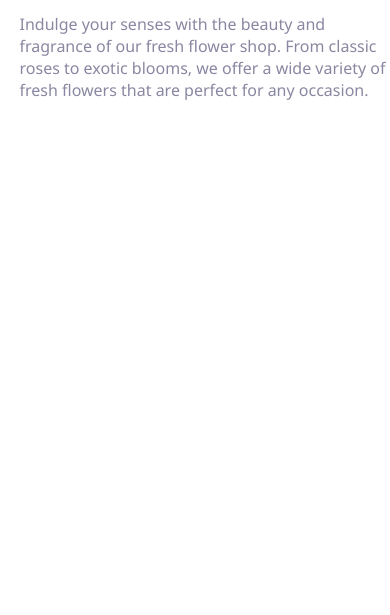
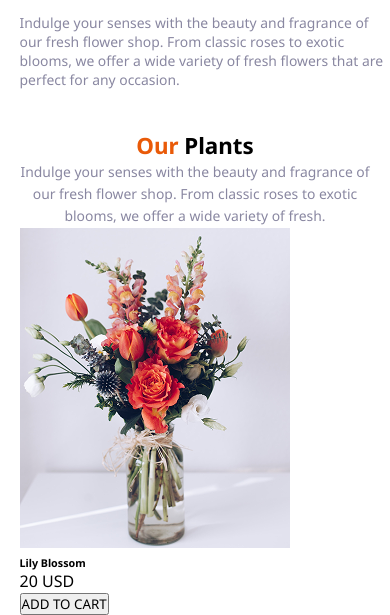
Before and after one commit to shahidur-rahman18/assignment_2-, a plain HTML site: page index.html in a window 390 px wide. Shown: the part 410-1025 px from the top of the page. Before the commit the page ends 844 px from the top, so only its background shows below. Drawn offline with Linux system fonts and the light colour scheme.

Commit message:
plants section done

```diff
--- a/index.html
+++ b/index.html
@@ -33,7 +33,7 @@
         <div class="navcontainer">
 
 
- <img class="" src="images/logo.png" alt="" />
+             <img class="" src="images/logo.png" alt="" />
 
 
 
@@ -74,18 +74,37 @@
 
 
         </div>
+    </header>
+             <!-- main section  -->
+    <main>
+
+         <section class="plants">
+
+
+        <h3 class="plants-title "><span class="text-primary-color">Our</span> Plants</h3>
+        <p class="plants-description text-secondary-color"> Indulge your senses with the beauty and fragrance of our fresh flower shop. From classic roses to exotic blooms, we offer a wide variety of fresh.</p>
+
+
+
+        </section>
+  <section>
+        <div id="Collection " class="grid grid-rows-3 grid-cols-1 sm:grid-cols-2 md:grid-cols-3 lg:grid-cols-3  justify-items-center mt-[30px] ">
+
+
+          <div  class="">
+            <img src="images/sample-flower-image.png" alt="">
+
+            <h6 class="">Lily Blossom</h6>
+            <p class="">20 USD</p>
+          </div>
+           <button class="btn-primary">ADD TO CART</button>
 
 
 
 
+          </div>
 
-
-    </header>
-
-
-
-
-
-    <main></main>
+      </section>
+    </main>
   </body>
 </html>
--- a/styles/style.css
+++ b/styles/style.css
@@ -16,7 +16,7 @@
 .primary-color {
   color: #e95a08;
 }
-header {
+header, main {
   max-width: 90vw;
   margin: 0 auto;
   background-color: rgb(255, 255, 255);
@@ -84,9 +84,41 @@ nav {
   flex-wrap: wrap;
 }
 
+  /* plants section  */
+ .plants{
+ align-items: center;
+  margin-top: 100px;
+
+
+
+ }
+
+ .plants-title{
+    font-size: 3.25rem;
+    text-align: center;
+    font-weight: 700;
+    max-width: 800px;
+    margin: 0 auto;
+
+ }
+
+ .plants-description{
+    font-size: 1.4rem;
+    font-weight: 400;
+    text-align: center;
+     line-height: 1.6;
+     width: 50vw;
+     margin: 0 auto;
+
+
+ }
+
+
 /* media query for small device  */
 
 @media (max-width: 768px) {
+
+    /* nav */
   .nav-item-container ul {
     display: none;
   }
@@ -101,6 +133,7 @@ nav {
   .banner{
     flex-direction: column-reverse;
     min-width:95vw;
+    margin: 0 auto;
     padding: 90px;
      margin-top:-90px;
   }
@@ -114,6 +147,30 @@ nav {
   }
   .banner-description {
   width:95vw;
+ font-size:0.87rem;
+
 
 }
+
+    /* plants */
+    .plants{
+        flex-direction: column;
+        margin-top:-65px;
+    }
+   .plants-title{
+    font-size: 1.4rem;
+    text-align: center;
+     margin-top: px;
+
+
+ }
+
+ .plants-description{
+   width:90vw;
+  font-size: 0.87rem;
+
+ }
+
+
+
 }
```
